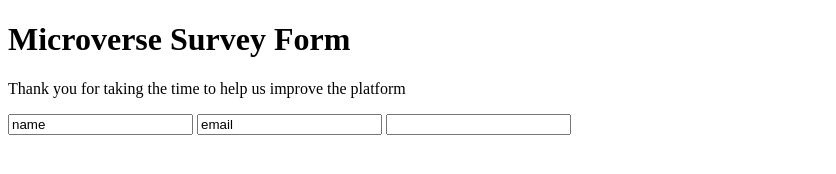
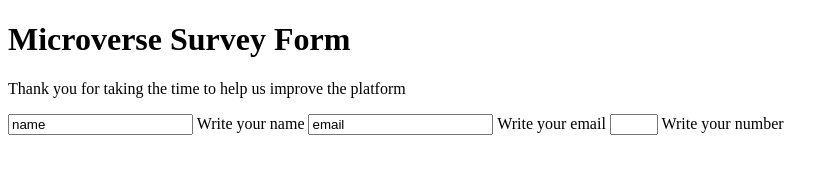
Before and after one commit to lfernandocr-tech/Survey-Page, a plain HTML site: page index.html in a window 1280 px wide. Shown: the whole page, without its empty margins (0-836 px from the left). Drawn offline with Linux system fonts and the light colour scheme.

```diff
--- a/index.html
+++ b/index.html
@@ -11,8 +11,11 @@
     <p id="description">Thank you for taking the time to help us improve the platform</p>
     <form action="" id="survey-form">
         <input type="name" id="name" value="name">
+        <label for="name" id="name-label">Write your name</label>
         <input type="email" id="email" value="email">
-        <input type="number" id="number" value="number">
+        <label for="email" id="email-label">Write your email</label>
+        <input type="number" id="number" value="number" min="0" max="9">
+        <label for="number" id="number-label">Write your number</label>
     </form>
 </body>
 </html>
```
